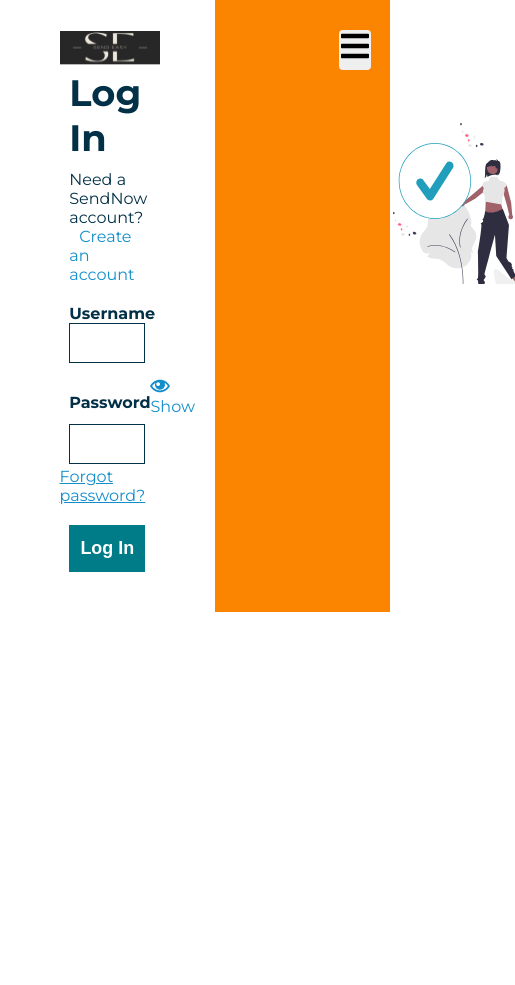
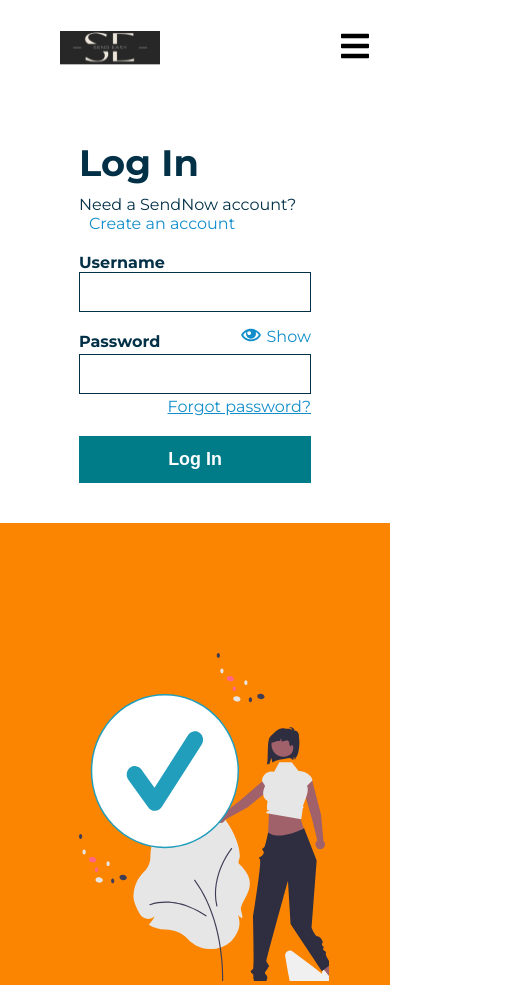
Before and after one commit to Dexie14/sendEasy, a React (Create React App) app: page /Login in a window 390 px wide. Shown: the whole page, 515 px wide, since content can reach past the window. Before the commit the page ends 844 px from the top, so only its background shows below. Built offline with nearby package versions, Linux system fonts and the light colour scheme.

Commit message:
sendeasy

```diff
--- a/src/MainLayout/Headertwo/Headertwo.js
+++ b/src/MainLayout/Headertwo/Headertwo.js
@@ -39,10 +39,10 @@ const Headertwo = () => {
                     <li className={classes.pro}>
                         <Link to="/">Resources</Link>
                     </li>
-                    <li >
+                    <li className={classes.proI}>
                         <Link to="/">Inspiration</Link>
                     </li>
-                    <li >
+                    <li className={classes.proP}>
                         <Link to="/">Pricing</Link>
                     </li>
                 </ul>
--- a/src/MainLayout/Headertwo/Headertwo.module.css
+++ b/src/MainLayout/Headertwo/Headertwo.module.css
@@ -8,7 +8,8 @@
 
 .head{
   /* background-color: #FB8500; */
-  background-color: transparent;
+  /* background-color: transparent; */
+  background-image: linear-gradient(to right, white 55% , #FB8500 45%);
   position: fixed;
   top: 0;
   left: 0;
@@ -90,25 +91,59 @@ header .icons{
 
 .bar{
   display: none;
-  /* background: transparent; */
+  background: transparent;
 }
 
 /* Responsive line of codes */
 
-@media (max-width: 1080px){
+@media (max-width: 1294px){
   header .icons{
-    width: 60%;
+    width: 40%;
   }
   .nav{
-    width: 78%;
+    width: 65%;
   }
   .Navbar{
-    width: 90%;
+    width: 70%;
+  }
+  .headerimage{
+    width: 40%;
+  }
+}
+
+@media (max-width: 1030px){
+  header .icons{
+    width: 45%;
+  }
+  .Navbar{
+    width: 75%;
   }
   .headerimage{
     width: 20%;
   }
+  .nav{
+    width: 60%;
+  }
+  .proI a{
+    color: #023047 !important;
+  }
 }
+
+@media (max-width: 905px){
+  .head{
+    background-image: linear-gradient(to right, white 100% , #FB8500 0%);
+  }
+  .headerlogin a{
+    background-color: transparent !important;
+  }
+  .proP a{
+    color: #023047 !important;
+  }
+
+}
+
+
+
 
 @media (max-width: 768px){
   .bar{
@@ -181,5 +216,7 @@ header .icons{
 .NavHAM .icon{
   margin-bottom: 20px;
 }
-
+.proP a{
+  color: #023047 !important;
 }
+}
--- a/src/Pages/ActivateAcc/Activate.css
+++ b/src/Pages/ActivateAcc/Activate.css
@@ -18,10 +18,13 @@
     background-color: #FB8500;
     padding-top: 80px;
 }
-.Activatelady img{
+.activateicon{
     width: 70%;
-    margin-left: 178px;
-    margin-top: 43px;
+}
+.activateicon img{
+    width: 85%;
+    margin-left: 225px;
+    margin-top: 70px;
 }
 
 li{
@@ -56,3 +59,57 @@ li{
 .youremail p{
     width: 78%;
 }
+
+/* Responsive line of codes */
+
+@media (max-width: 1240px){
+    .activateicon img{
+        width: 100%;
+        margin-left: 150px;
+        margin-top: 50px;
+    }
+}
+
+@media (max-width: 1114px){
+    .activateicon{
+        width: 65%;
+    }
+    .activateicon img{
+        margin-left: 150px;
+        margin-top: 100px;
+    }
+}
+@media (max-width: 1044px){
+    .activateicon img{
+        margin-left: 140px;
+        margin-top: 130px;
+    }
+}
+
+@media (max-width: 905px){
+    .Activatepage{
+        display: block;
+    }
+    .Activate{
+        width: 90%;
+
+    }
+    .checkmail{
+        max-width: 80%;
+        margin-top: 50px;
+    }
+    .activateicon{
+        width: 80%;
+        margin:auto;
+    }
+    .Activatelady{
+        width: 100%;
+        padding-top: 10px;
+    }
+    .activateicon img{
+        width: 80%;
+        margin-left: 40px;
+        margin-top: 120px;
+    }
+
+}
--- a/src/Pages/ActivateAcc/Activate.js
+++ b/src/Pages/ActivateAcc/Activate.js
@@ -31,7 +31,9 @@ const Activate = () => {
           </div>
         </div>
         <div  className='Activatelady'>
-            <img src={Activatelady} alt="loginlady"/>
+          <div className="activateicon">
+            <img src={Activatelady} alt="Activatelady"/>
+            </div>
         </div>
     </div>
   )
--- a/src/Pages/Login/Login.css
+++ b/src/Pages/Login/Login.css
@@ -15,8 +15,11 @@
     display: flex;
 }
 
-.Loginlady img{
+.loginicon{
     width: 70%;
+}
+.loginicon img{
+    width: 95%;
     margin-left: 178px;
     margin-top: 43px;
 }
@@ -69,3 +72,66 @@
     background-color: #007C89;
     color: white;
 }
+
+
+/* Responsive line of codes */
+
+@media (max-width: 1202px){
+    .loginicon{
+        width: 70%;
+    }
+    .loginicon img{
+        width: 100%;
+        margin-left: 150px;
+        margin-top: 70px;
+    }
+}
+
+@media (max-width: 1100px){
+    .loginicon{
+        width: 65%;
+    }
+    .loginicon img{
+        width: 100%;
+        margin-left: 150px;
+        margin-top: 100px;
+    }
+}
+@media (max-width: 958px){
+    .loginicon{
+        width: 63%;
+    }
+    .loginicon img{
+        width: 100%;
+        margin-left: 150px;
+        margin-top: 120px;
+    }
+}
+
+@media (max-width: 905px){
+    .Loginpage{
+        display: block;
+    }
+    .Loginform{
+        width: 90%;
+
+    }
+    .Loginform{
+        max-width: 80%;
+        margin-top: 100px;
+    }
+    .loginicon{
+        width: 80%;
+        margin:auto;
+    }
+    .Loginlady{
+        width: 100%;
+        padding-top: 10px;
+    }
+    .loginicon img{
+        width: 80%;
+        margin-left: 40px;
+        margin-top: 120px;
+    }
+
+}
--- a/src/Pages/Login/Login.js
+++ b/src/Pages/Login/Login.js
@@ -37,7 +37,7 @@ const Login = () => {
   return (
     <div  className="Loginpage">
         <div className="Loginform">
-         <div>
+         <div className="loginwidth">
             <h2>Log In</h2>
             <p>Need a SendNow account? <Link to="/Signup">Create an account</Link></p>
             <form onSubmit={handleSubmit}>
@@ -67,7 +67,9 @@ const Login = () => {
          </div>
         </div>
         <div className='Loginlady'>
+          <div className="loginicon">
             <img src={login_lady} alt="loginlady"/>
+          </div>
         </div>
     </div>
   )
--- a/src/Pages/SignUp/Signup.css
+++ b/src/Pages/SignUp/Signup.css
@@ -1,15 +1,14 @@
 @import url('https://fonts.googleapis.com/css2?family=Montserrat:wght@100;200;300;400;500;600;700;800;900&display=swap');
 
-/* .SignPage{
-    height: calc(100vh - 68px);
-    background-color:green
-} */
+.SignPage{
+    overflow:hidden;
+}
 .Signup{
     display: flex;
 }
 
 .signupform{
-    width: 57%;
+    width: 55%;
     font-family: 'Montserrat', sans-serif;
     padding-top: 80px;
 }
@@ -23,6 +22,7 @@
 }
 .ladyicon{
     width: 70%;
+    /* display: none; */
     /* position: absolute;
     bottom: 0px;
     right: 0px; */
@@ -116,3 +116,76 @@ form a{
 .Formwidth h5 span a {
    text-decoration: none;
 }
+
+
+/* Responsive line of codes */
+
+@media (max-width: 1233px){
+    .lady img{
+        margin-top: 150px;
+        margin-left:150px;
+    }
+        .ladyicon{
+            width: 75%;
+        }
+
+}
+
+@media (max-width: 1105px){
+    .lady img{
+        margin-top: 180px;
+        margin-left:110px;
+    }
+        .ladyicon{
+            width: 80%;
+        }
+
+}
+
+@media (max-width: 991px){
+    .lady img{
+        margin-top: 180px;
+        margin-left:90px;
+        width: 80%;
+    }
+        .ladyicon{
+            width: 100%;
+        }
+
+}
+@media (max-width: 905px){
+    .Signup{
+        display: block;
+    }
+    .signupform{
+        width: 90%;
+    }
+    .lady{
+        width: 100%;
+        padding-top: 10px;
+    }
+    .ladyicon{
+        width: 80%;
+        margin:auto;
+    }
+    .Formwidth{
+        max-width: 80%;
+    }
+    .lady img{
+        margin-top: 100px;
+        margin-left:30px;
+        width: 80%;
+    }
+}
+
+@media (max-width: 480px){
+    .Formwidth{
+        max-width: 95%;
+    }
+    .Formwidth h5{
+        width:100%;
+    }
+    .BtnSigning{
+        width: 50%;
+    }
+}
```
